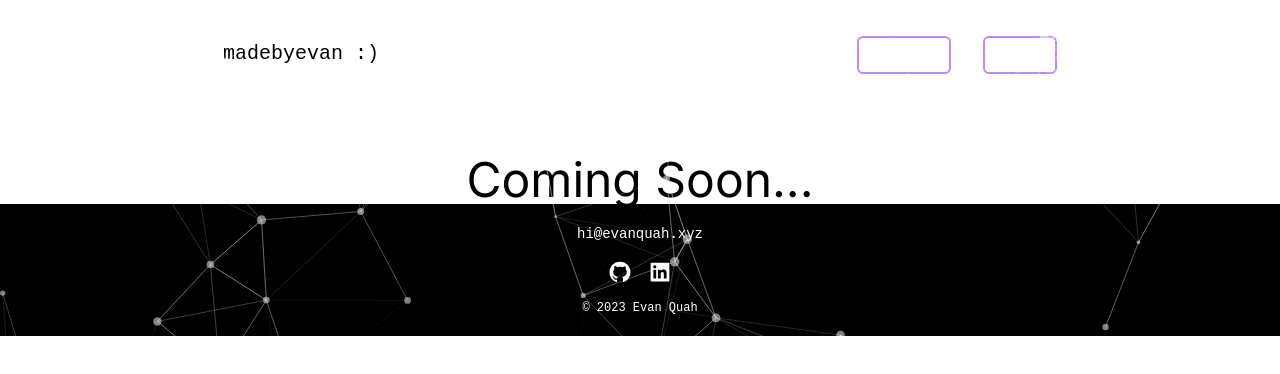
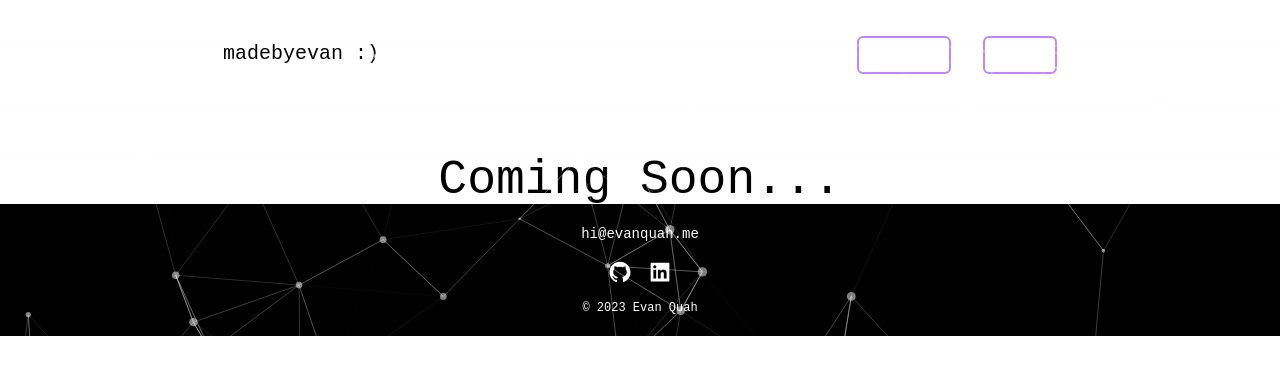
Before and after one commit to Nagamakii/Portfolio-V2, a Next.js app: page /blog in a window 1280 px wide. Shown: the top 374 px of the page. Built offline with nearby package versions, Linux system fonts and the light colour scheme.

Commit message:
refactor: Update page.js and footer.js with corrected content and styling

```diff
--- a/app/blog/page.js
+++ b/app/blog/page.js
@@ -10,7 +10,7 @@ export default function Page() {
     return (
         <div className="relative">
         <ParticleBackground />
-            <h1 className="text-5xl text-center">Coming Soon...</h1>
+            <h1 className="text-5xl text-center font-mono">Coming Soon...</h1>
         </div>
     )
 }
--- a/app/components/footer.js
+++ b/app/components/footer.js
@@ -4,7 +4,7 @@ export default function Footer() {
   return (
     <footer className="bg-black text-white py-5 px-5 flex flex-col place-items-center inset-x-0 bottom-0">
       <div>
-        <h1 className="text-sm font-mono text-center">hi@evanquah.xyz</h1>
+        <h1 className="text-sm font-mono text-center">hi@evanquah.me</h1>
       </div>
       <div className="flex gap-4 mt-4">
         <a href="https://github.com/Nagamakii" className="text-white">
```
